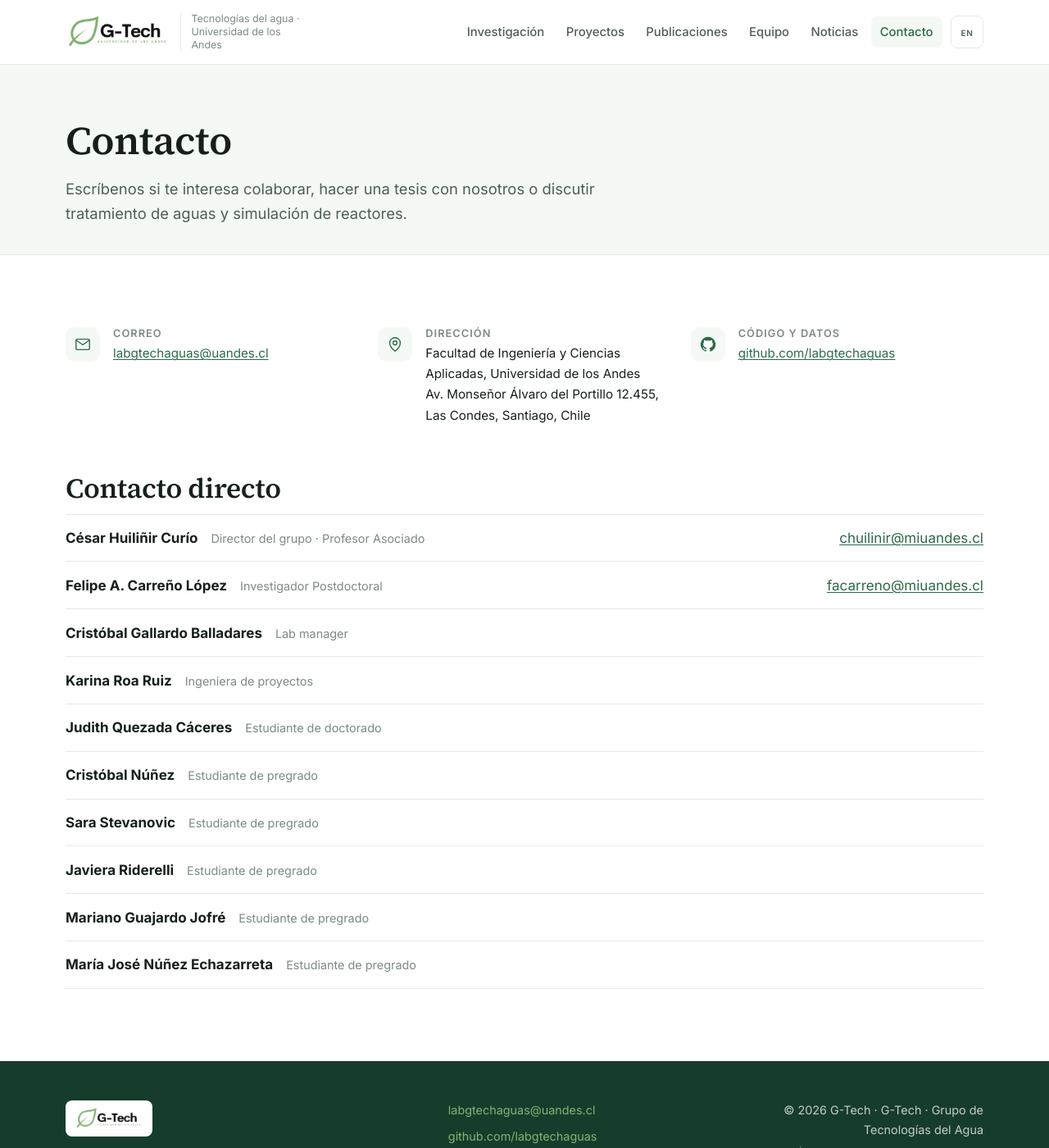
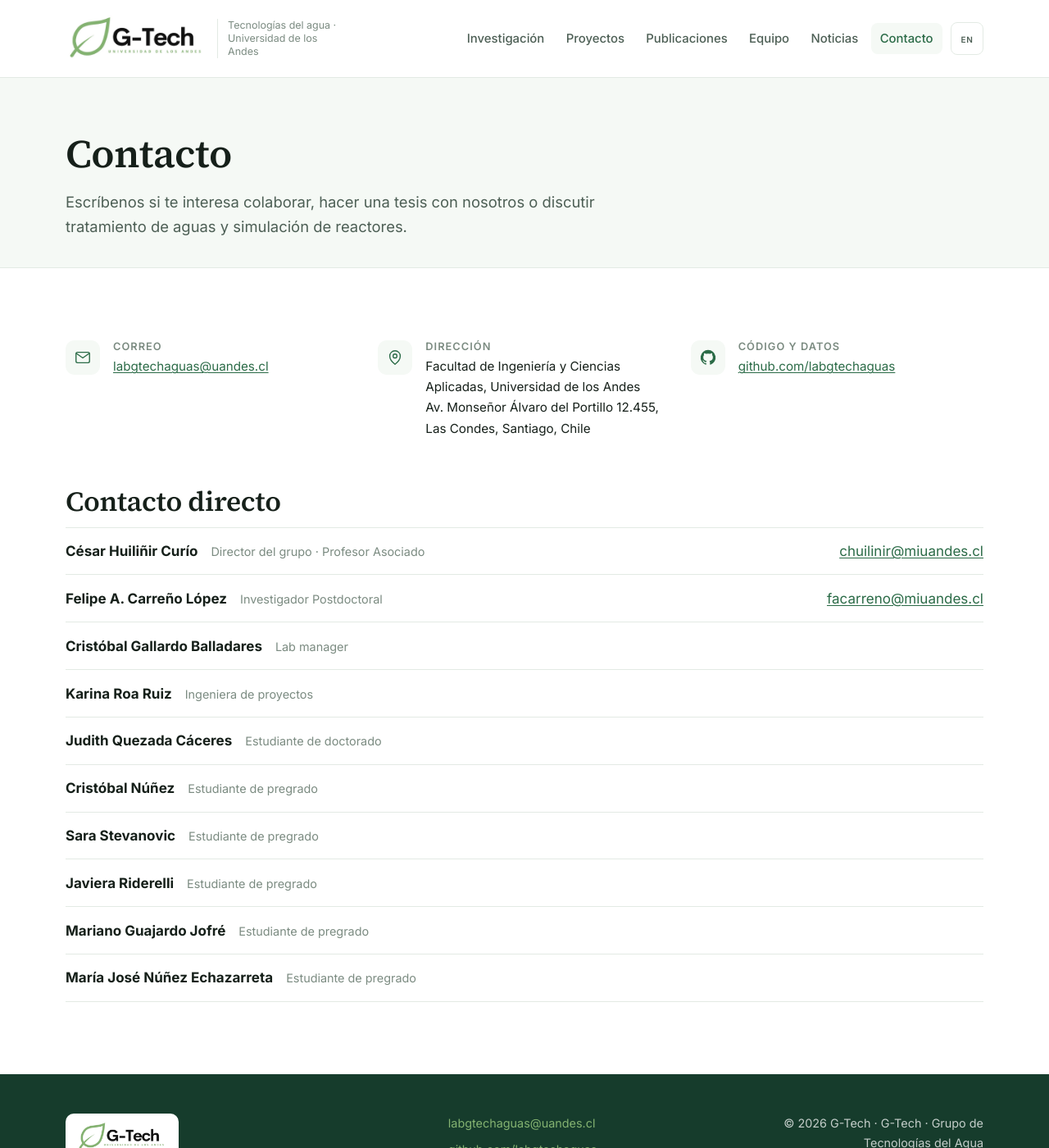
Before and after one commit to labgtechaguas/labgtechaguas.github.io, a Jekyll site: the page built from contacto.html, in a window 1280 px wide and 1400 px high. Shown: the whole window at 82% size. Built offline with Jekyll 4.4.1, drawn with Linux system fonts in a browser that asks for light colours.

Commit message:
Logo aún más grande y bajada del menú oculta antes

```diff
--- a/assets/css/style.css
+++ b/assets/css/style.css
@@ -73,9 +73,9 @@ p  { margin: 0 0 1em; }
   backdrop-filter: saturate(180%) blur(10px);
   border-bottom: 1px solid var(--line);
 }
-.nav { display: flex; align-items: center; gap: 1rem; min-height: 78px; flex-wrap: wrap; }
+.nav { display: flex; align-items: center; gap: 1rem; min-height: 94px; flex-wrap: wrap; }
 .nav__brand { display: flex; align-items: center; gap: .75rem; margin-right: auto; text-decoration: none; color: inherit; }
-.nav__logo { height: 46px; width: auto; }
+.nav__logo { height: 62px; width: auto; }
 .nav__tagline {
   font-size: .78rem; color: var(--ink-faint); border-left: 1px solid var(--line);
   padding-left: .75rem; max-width: 20ch; line-height: 1.3;
@@ -96,7 +96,7 @@ p  { margin: 0 0 1em; }
   font-variant: all-small-caps; letter-spacing: .06em; font-weight: 600 !important;
 }
 
-@media (max-width: 860px) {
+@media (max-width: 1020px) {
   .nav__tagline { display: none; }
   .nav__toggle { display: block; }
   .nav__links {
@@ -498,7 +498,7 @@ p  { margin: 0 0 1em; }
 /* ------------------------------------------------------------------- pie --- */
 .site-footer { background: var(--bg-deep); color: rgba(255,255,255,.75); padding: 3rem 0 2rem; margin-top: 0; }
 .footer__grid { display: grid; grid-template-columns: 1.4fr 1fr 1fr; gap: 2rem; }
-.footer__logo { height: 44px; background: #fff; border-radius: 8px; padding: 7px 11px; margin-bottom: 1rem; }
+.footer__logo { height: 56px; background: #fff; border-radius: 10px; padding: 8px 13px; margin-bottom: 1rem; }
 .site-footer p { font-size: .9rem; margin: 0 0 .4em; }
 .footer__links { display: flex; flex-direction: column; gap: .5rem; }
 .site-footer a { color: var(--green); text-decoration: none; font-size: .9rem; }
```
